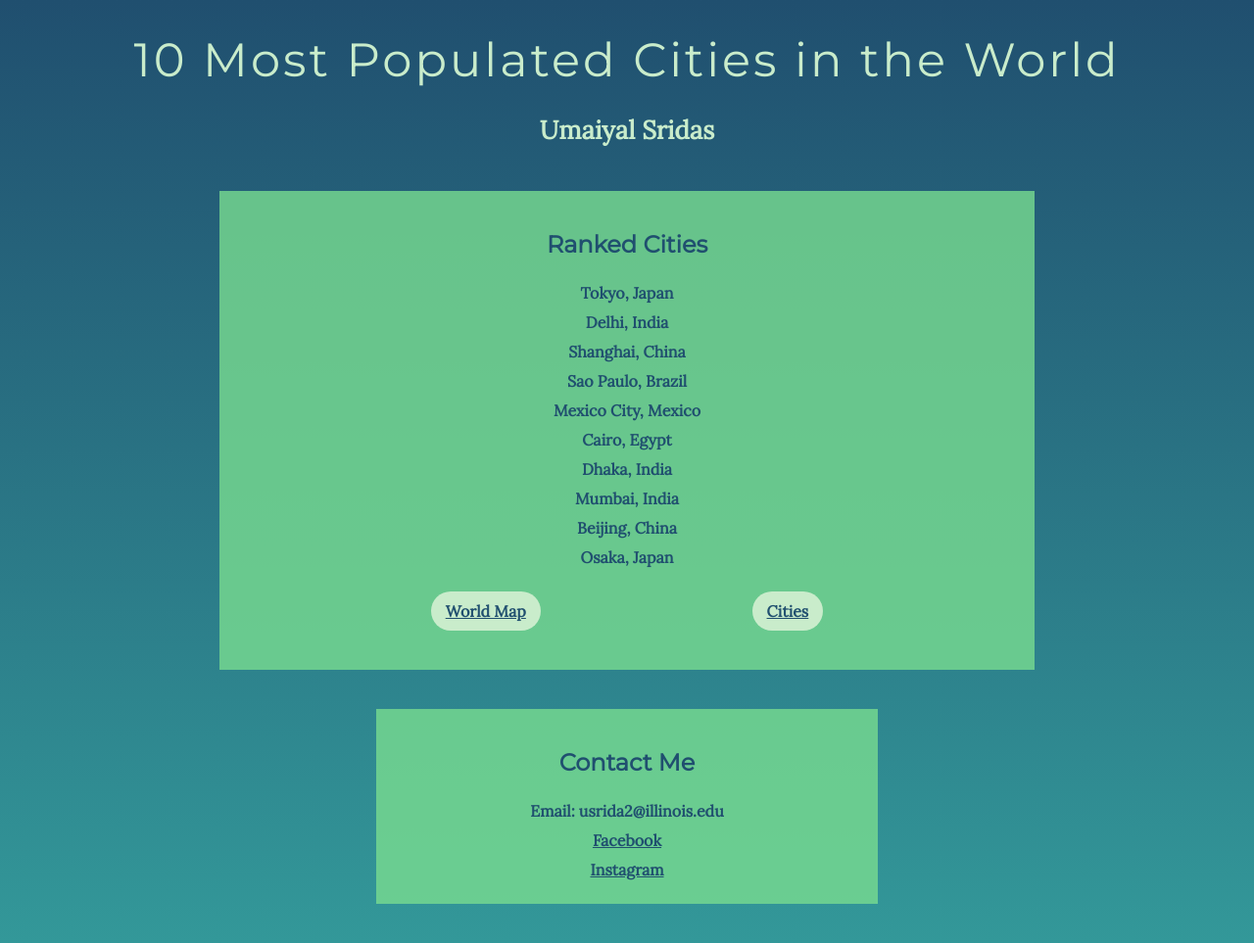
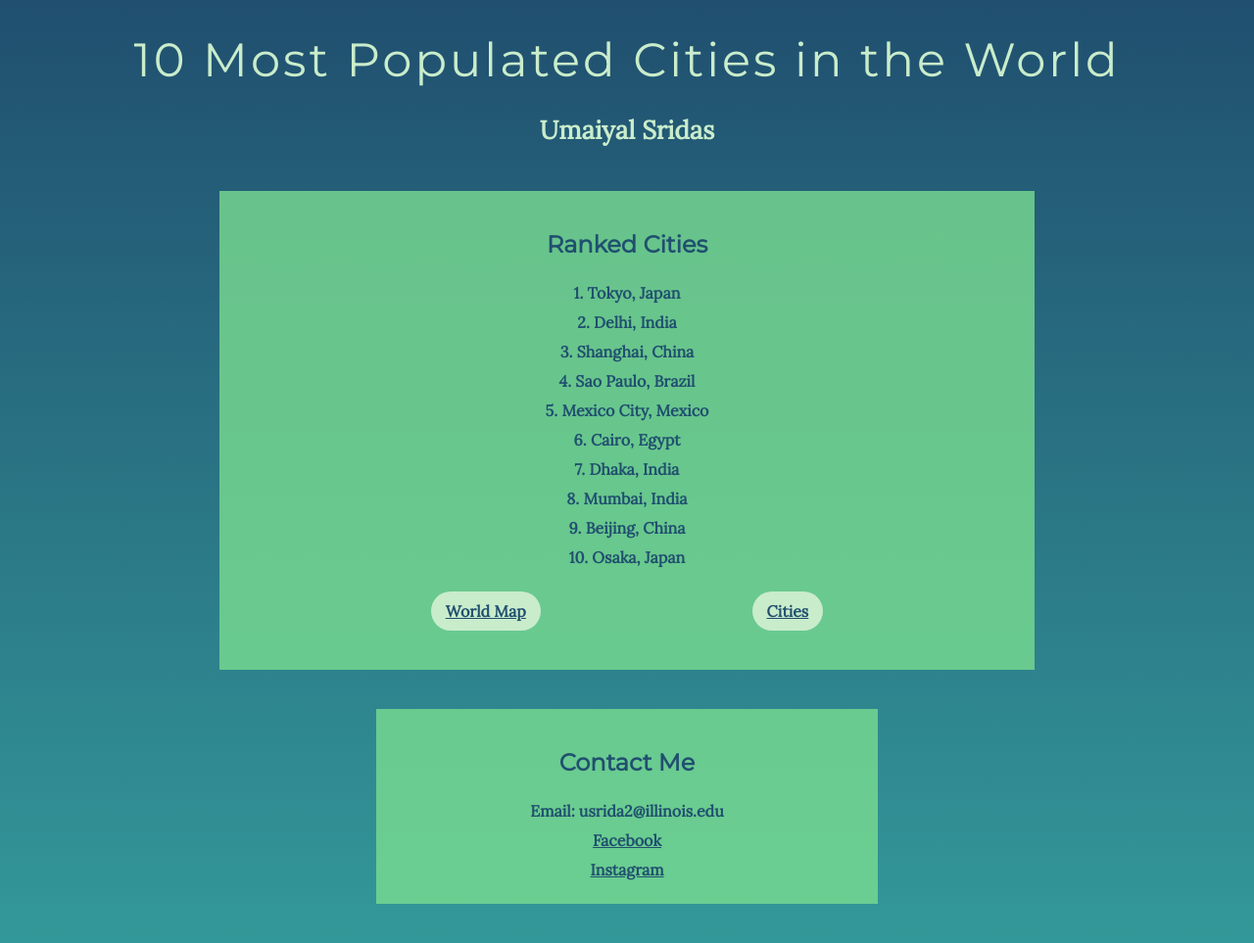
Before and after one commit to usridas/most-populated-cities-in-the-world.github.io, a Jekyll site: the page built from index.md, in a window 1280 px wide. Shown: the whole page at 98% size. Built offline with Jekyll 4.4.1, drawn with Linux system fonts in a browser that asks for light colours.

Commit message:
Update home.html

```diff
--- a/_layouts/home.html
+++ b/_layouts/home.html
@@ -6,16 +6,16 @@ layout: default
 
 <div class="top-cities section">
   <h2>Ranked Cities</h2>
-    <p>Tokyo, Japan</p>
-    <p>Delhi, India</p>
-    <p>Shanghai, China</p>
-    <p>Sao Paulo, Brazil</p>
-    <p>Mexico City, Mexico</p>
-    <p>Cairo, Egypt</p>
-    <p>Dhaka, India</p>
-    <p>Mumbai, India</p>
-    <p>Beijing, China</p>
-    <p>Osaka, Japan</p>
+    <p>1. Tokyo, Japan</p>
+    <p>2. Delhi, India</p>
+    <p>3. Shanghai, China</p>
+    <p>4. Sao Paulo, Brazil</p>
+    <p>5. Mexico City, Mexico</p>
+    <p>6. Cairo, Egypt</p>
+    <p>7. Dhaka, India</p>
+    <p>8. Mumbai, India</p>
+    <p>9. Beijing, China</p>
+    <p>10. Osaka, Japan</p>
   <div class="links">
     <a href="datapoints.html">World Map</a>
     <a href="newdatapoints.html">Cities</a>
```
